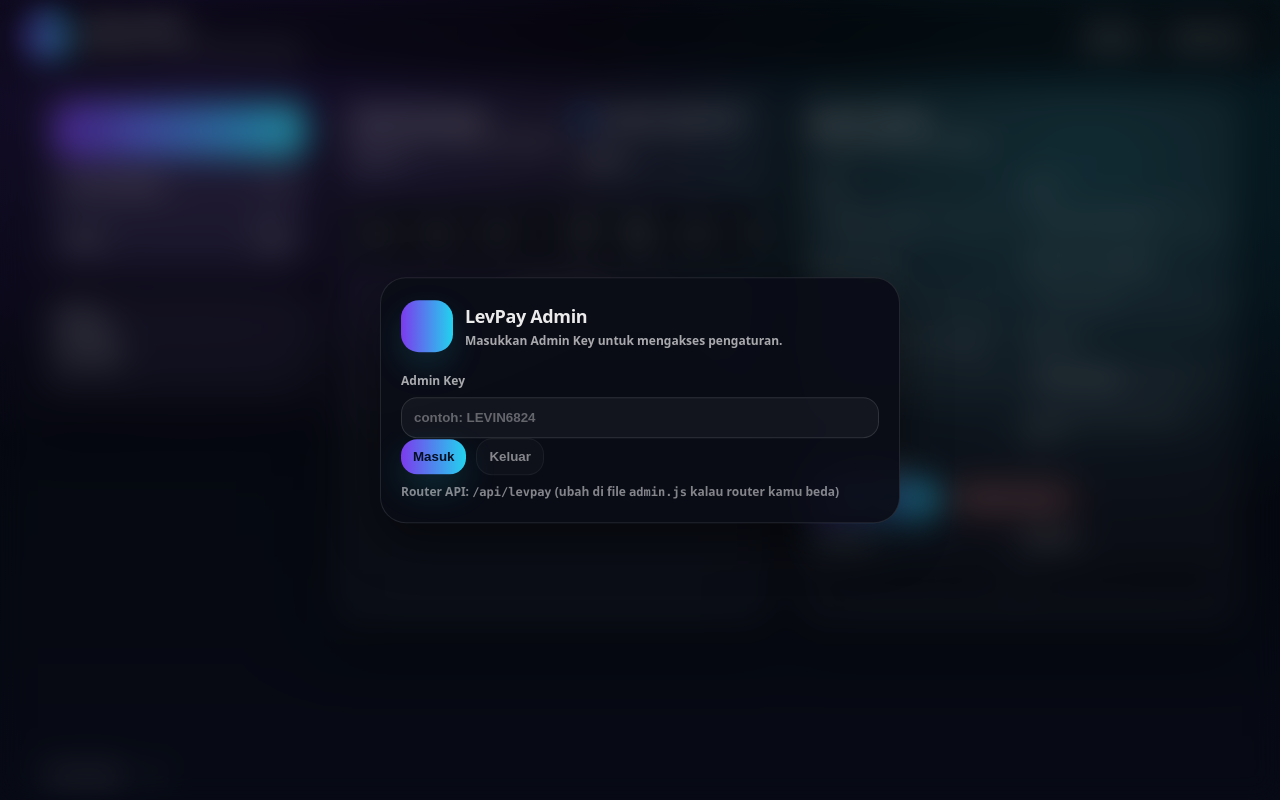
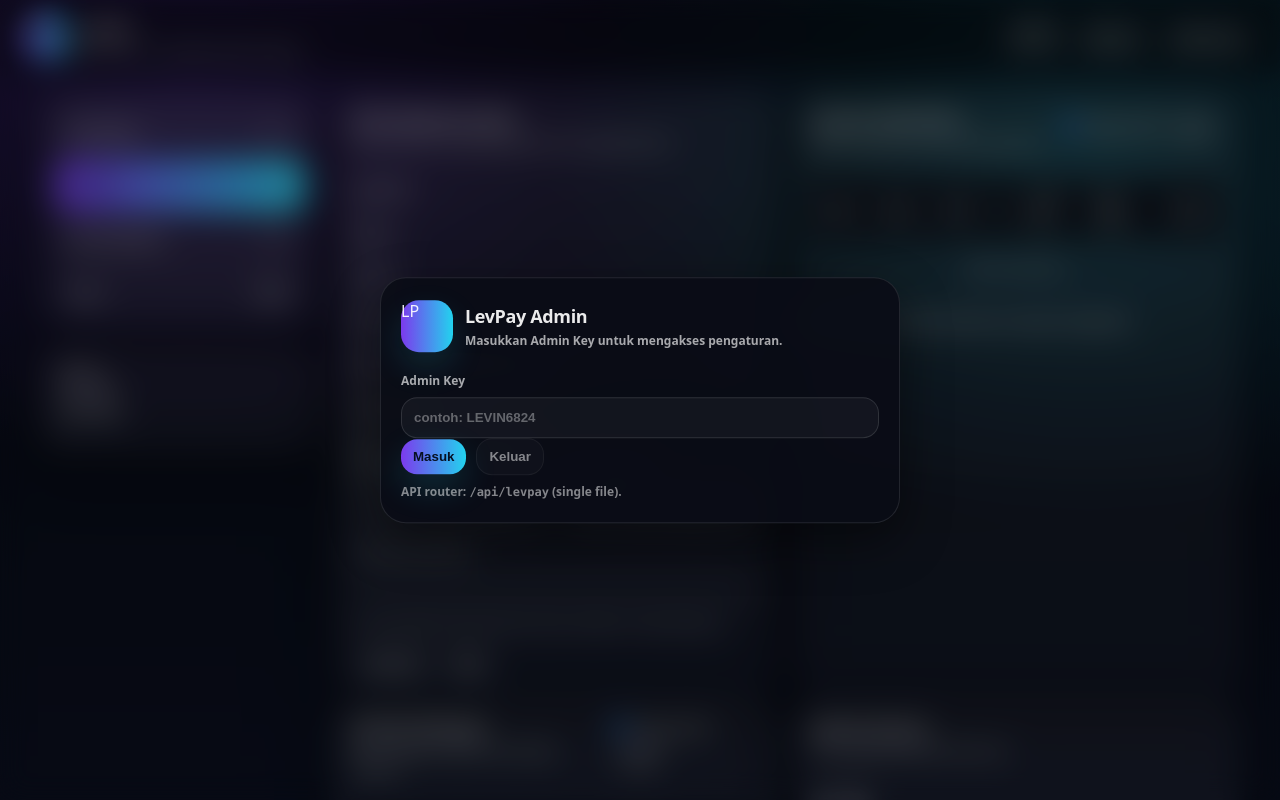
Before and after one commit to levinn68/levpay-api, a website: page admin/admin.html in a window 1280 px wide. Shown: the top 800 px of the page. Drawn offline with Linux system fonts and the light colour scheme.

Commit message:
Add files via upload

```diff
--- a/admin/admin.html
+++ b/admin/admin.html
@@ -13,7 +13,7 @@
     <div class="gate__backdrop"></div>
     <div class="gate__panel">
       <div class="brand">
-        <div class="brand__logo"></div>
+        <div class="brand__logo">LP</div>
         <div>
           <div class="brand__title">LevPay Admin</div>
           <div class="brand__sub">Masukkan Admin Key untuk mengakses pengaturan.</div>
@@ -30,10 +30,10 @@
         </div>
 
         <div class="hint">
-          Router API: <code class="mono">/api/levpay</code> (ubah di file <code class="mono">admin.js</code> kalau router kamu beda)
+          API router: <code class="mono">/api/levpay</code> (single file).
         </div>
 
-        <div id="loginMsg" class="msg"></div>
+        <div id="loginMsg" class="msg" style="display:none;"></div>
       </div>
     </div>
   </div>
@@ -43,9 +43,9 @@
     <header class="topbar">
       <div class="topbar__left">
         <div class="brandMini">
-          <div class="brandMini__logo"></div>
+          <div class="brandMini__logo">LP</div>
           <div>
-            <div class="brandMini__title">LevPay Admin</div>
+            <div class="brandMini__title">LevPay</div>
             <div class="brandMini__sub">
               API: <span class="mono" id="apiBaseText">—</span>
             </div>
@@ -54,6 +54,7 @@
       </div>
 
       <div class="topbar__right">
+        <div class="pill pill--muted" id="pillAccount">ACTIVE</div>
         <button id="btnRefreshAll" class="btn btn--ghost">Refresh</button>
         <button id="btnOpenGate" class="btn btn--ghost">Admin Key</button>
       </div>
@@ -62,7 +63,10 @@
     <main class="layout">
       <aside class="side">
         <div class="side__box">
-          <button class="navItem is-active" data-tab="vouchers">
+          <button class="navItem is-active" data-tab="info">
+            <span>Info Diskon</span><span class="pill" id="pillInfo">—</span>
+          </button>
+          <button class="navItem" data-tab="vouchers">
             <span>Voucher</span><span class="pill" id="pillVoucherCount">0</span>
           </button>
           <button class="navItem" data-tab="monthly">
@@ -86,8 +90,112 @@
       </aside>
 
       <section class="main">
+        <!-- INFO TAB -->
+        <div class="tab is-on" id="tab-info">
+          <div class="grid2">
+            <div class="card">
+              <div class="card__head">
+                <div>
+                  <div class="card__title">Promo Bulanan (Info)</div>
+                  <div class="card__sub">Status, diskon, limit global/bulan, dan usage bulan ini.</div>
+                </div>
+              </div>
+              <div class="card__body">
+                <div class="infoGrid">
+                  <div class="kv">
+                    <div class="kv__k">Enabled</div>
+                    <div class="kv__v" id="infoMonthlyEnabled">—</div>
+                  </div>
+                  <div class="kv">
+                    <div class="kv__k">Name</div>
+                    <div class="kv__v" id="infoMonthlyName">—</div>
+                  </div>
+                  <div class="kv">
+                    <div class="kv__k">Diskon</div>
+                    <div class="kv__v" id="infoMonthlyPercent">—</div>
+                  </div>
+                  <div class="kv">
+                    <div class="kv__k">Max Rp</div>
+                    <div class="kv__v" id="infoMonthlyMaxRp">—</div>
+                  </div>
+                  <div class="kv">
+                    <div class="kv__k">Max Uses (global/bulan)</div>
+                    <div class="kv__v" id="infoMonthlyMaxUses">—</div>
+                  </div>
+                  <div class="kv">
+                    <div class="kv__k">Used (bulan ini)</div>
+                    <div class="kv__v" id="infoMonthlyUsed">—</div>
+                  </div>
+                </div>
+
+                <div class="hr"></div>
+
+                <div class="miniTitle">Generate deviceKey (SHA-256)</div>
+                <div class="formGrid">
+                  <div class="field">
+                    <label class="label">Device ID</label>
+                    <input id="info_deviceId" class="input mono" placeholder="contoh: dev_android_1" />
+                  </div>
+                  <div class="field">
+                    <label class="label">Device Pepper</label>
+                    <input id="info_pepper" class="input mono" placeholder="harus sama dengan DEVICE_PEPPER backend" />
+                  </div>
+                  <div class="field field--full">
+                    <label class="label">deviceKey (SHA-256)</label>
+                    <input id="info_deviceKey" class="input mono" readonly />
+                    <div class="hint">Ini yang dipakai backend buat limit monthly (1×/device/bulan).</div>
+                  </div>
+                </div>
+                <div class="btnRow" style="margin-top:10px;">
+                  <button id="btnInfoGenKey" class="btn btn--ghost">Generate</button>
+                  <button id="btnInfoCopyKey" class="btn btn--ghost">Copy</button>
+                </div>
+              </div>
+            </div>
+
+            <div class="card">
+              <div class="card__head">
+                <div>
+                  <div class="card__title">Voucher Aktif (Info)</div>
+                  <div class="card__sub">Daftar voucher ON. Scroll hanya di box.</div>
+                </div>
+                <div class="headActions">
+                  <label class="seg">
+                    <input id="onlyActiveToggle" type="checkbox" checked />
+                    <span>Hanya ON</span>
+                  </label>
+                  <button id="btnLoadVouchersInfo" class="btn btn--ghost">Load</button>
+                </div>
+              </div>
+              <div class="card__body card__body--pad0">
+                <div class="tableWrap" id="voucherInfoWrap">
+                  <table class="table">
+                    <thead>
+                      <tr>
+                        <th>Kode</th>
+                        <th>Nama</th>
+                        <th>Aktif</th>
+                        <th>%</th>
+                        <th>Max Rp</th>
+                        <th>Max Uses</th>
+                        <th>Expire</th>
+                      </tr>
+                    </thead>
+                    <tbody id="voucherInfoTbody">
+                      <tr><td colspan="7" class="mutedCell">Belum ada data.</td></tr>
+                    </tbody>
+                  </table>
+                </div>
+              </div>
+              <div class="card__foot">
+                Kode voucher tidak disensor (sesuai request).
+              </div>
+            </div>
+          </div>
+        </div>
+
         <!-- VOUCHERS TAB -->
-        <div class="tab is-on" id="tab-vouchers">
+        <div class="tab" id="tab-vouchers">
           <div class="grid2">
             <div class="card">
               <div class="card__head">
@@ -95,16 +203,16 @@
                   <div class="card__title">Voucher Manager</div>
                   <div class="card__sub">Buat / update voucher, lalu disable voucher.</div>
                 </div>
-                <div class="row row--gap">
-                  <label class="check">
-                    <input id="onlyActiveToggle" type="checkbox" checked />
-                    <span>Hanya yang aktif</span>
+                <div class="headActions">
+                  <label class="seg">
+                    <input id="onlyActiveToggle2" type="checkbox" checked />
+                    <span>Hanya ON</span>
                   </label>
                   <button id="btnLoadVouchers" class="btn btn--ghost">Load</button>
                 </div>
               </div>
 
-              <div class="card__body">
+              <div class="card__body card__body--pad0">
                 <div class="tableWrap">
                   <table class="table">
                     <thead>
@@ -116,7 +224,7 @@
                         <th>Max Rp</th>
                         <th>Max Uses</th>
                         <th>Expire</th>
-                        <th class="tRight">Aksi</th>
+                        <th class="tRight">Pilih</th>
                       </tr>
                     </thead>
                     <tbody id="voucherTbody">
@@ -131,11 +239,18 @@
               <div class="card__head">
                 <div>
                   <div class="card__title">Upsert Voucher</div>
-                  <div class="card__sub">Isi detail voucher lalu simpan.</div>
+                  <div class="card__sub">curl + JSON otomatis di atas form.</div>
                 </div>
               </div>
 
               <div class="card__body">
+                <div class="miniTitle">curl (auto)</div>
+                <pre class="codeBox" id="curlVoucher">—</pre>
+                <div class="miniTitle" style="margin-top:10px;">Response</div>
+                <pre class="codeBox codeBox--json" id="jsonVoucher">—</pre>
+
+                <div class="hr"></div>
+
                 <div class="formGrid">
                   <div class="field">
                     <label class="label">Code</label>
@@ -174,23 +289,12 @@
                   </div>
                 </div>
 
-                <div class="row row--gap">
+                <div class="btnRow" style="margin-top:12px;">
                   <button id="btnUpsertVoucher" class="btn btn--primary">Simpan Voucher</button>
                   <button id="btnDisableVoucher" class="btn btn--danger">Disable Voucher</button>
                 </div>
 
-                <div class="split">
-                  <div>
-                    <div class="miniTitle">curl (auto)</div>
-                    <pre class="codebox" id="curlVoucher">—</pre>
-                  </div>
-                  <div>
-                    <div class="miniTitle">Response</div>
-                    <pre class="codebox" id="jsonVoucher">—</pre>
-                  </div>
-                </div>
-
-                <div id="msgVoucher" class="msg"></div>
+                <div id="msgVoucher" class="msg" style="display:none;"></div>
               </div>
             </div>
           </div>
@@ -203,15 +307,22 @@
               <div class="card__head">
                 <div>
                   <div class="card__title">Promo Bulanan</div>
-                  <div class="card__sub">1× per device per bulan (kecuali unlimited deviceKey). Ada limit global pemakaian per bulan (maxUses).</div>
+                  <div class="card__sub">1× per device per bulan + optional maxUses global/bulan.</div>
                 </div>
-                <div class="row row--gap">
+                <div class="headActions">
                   <button id="btnLoadMonthly" class="btn btn--ghost">Load</button>
                   <button id="btnSaveMonthly" class="btn btn--primary">Save</button>
                 </div>
               </div>
 
               <div class="card__body">
+                <div class="miniTitle">curl (auto)</div>
+                <pre class="codeBox" id="curlMonthly">—</pre>
+                <div class="miniTitle" style="margin-top:10px;">Response</div>
+                <pre class="codeBox codeBox--json" id="jsonMonthly">—</pre>
+
+                <div class="hr"></div>
+
                 <div class="formGrid">
                   <div class="field field--full">
                     <label class="check">
@@ -237,23 +348,12 @@
 
                   <div class="field">
                     <label class="label">Max Uses / bulan (kosong = unlimited)</label>
-                    <input id="m_maxUses" class="input" inputmode="numeric" placeholder="contoh: 200 (limit global per bulan)" />
-                    <div class="hint">Device tetap 1×/bulan. Ini batas total pemakaian global per bulan.</div>
+                    <input id="m_maxUses" class="input" inputmode="numeric" placeholder="contoh: 100 (global per bulan)" />
+                    <div class="hint">Device tetap 1×/bulan. Ini limit global pemakaian promo per bulan.</div>
                   </div>
                 </div>
 
-                <div class="split">
-                  <div>
-                    <div class="miniTitle">curl (auto)</div>
-                    <pre class="codebox" id="curlMonthly">—</pre>
-                  </div>
-                  <div>
-                    <div class="miniTitle">Response</div>
-                    <pre class="codebox" id="jsonMonthly">—</pre>
-                  </div>
-                </div>
-
-                <div id="msgMonthly" class="msg"></div>
+                <div id="msgMonthly" class="msg" style="display:none;"></div>
               </div>
             </div>
 
@@ -261,7 +361,7 @@
               <div class="card__head">
                 <div>
                   <div class="card__title">Unlimited DeviceKey</div>
-                  <div class="card__sub">Tambah deviceKey (SHA256) untuk bypass limit bulanan.</div>
+                  <div class="card__sub">Tambah deviceKey (SHA256) untuk bypass limit monthly.</div>
                 </div>
               </div>
 
@@ -274,8 +374,7 @@
 
                   <div class="field field--full">
                     <label class="label">Device Pepper</label>
-                    <input id="dev_pepper" class="input mono" placeholder="isi pepper yang sama dengan backend (DEVICE_PEPPER)" />
-                    <div class="hint">Pepper harus sama dengan backend. Kalau beda, deviceKey juga beda.</div>
+                    <input id="dev_pepper" class="input mono" placeholder="isi pepper sama dengan backend" />
                   </div>
 
                   <div class="field field--full">
@@ -284,13 +383,13 @@
                   </div>
                 </div>
 
-                <div class="row row--gap">
+                <div class="btnRow" style="margin-top:10px;">
                   <button id="btnGenKey" class="btn btn--ghost">Generate</button>
                   <button id="btnAddUnlimited" class="btn btn--primary">Add Unlimited</button>
                   <button id="btnRemoveUnlimited" class="btn btn--danger">Remove</button>
                 </div>
 
-                <div class="tableWrap tableWrap--mini">
+                <div class="tableWrap" style="margin-top:12px; max-height:260px;">
                   <table class="table">
                     <thead>
                       <tr>
@@ -304,7 +403,7 @@
                   </table>
                 </div>
 
-                <div id="msgUnlimited" class="msg"></div>
+                <div id="msgUnlimited" class="msg" style="display:none;"></div>
               </div>
             </div>
           </div>
@@ -316,10 +415,12 @@
             <div class="card__head">
               <div>
                 <div class="card__title">Tools</div>
-                <div class="card__sub">Test <span class="mono">discount.apply</span> biar kamu tau voucher & monthly kepake apa engga.</div>
+                <div class="card__sub">Apply + Commit/Release (biar gak “kepake tapi belum bayar”).</div>
               </div>
-              <div class="row row--gap">
-                <button id="btnRunApply" class="btn btn--primary">Run</button>
+              <div class="headActions">
+                <button id="btnRunApply" class="btn btn--primary">Apply</button>
+                <button id="btnRunCommit" class="btn btn--ghost">Commit</button>
+                <button id="btnRunRelease" class="btn btn--danger">Release</button>
               </div>
             </div>
 
@@ -343,20 +444,14 @@
                 </div>
               </div>
 
-              <div class="split">
-                <div>
-                  <div class="miniTitle">curl (auto)</div>
-                  <pre class="codebox" id="curlApply">—</pre>
-                </div>
-                <div>
-                  <div class="miniTitle">Response</div>
-                  <pre class="codebox" id="jsonApply">—</pre>
-                </div>
-              </div>
+              <div class="miniTitle" style="margin-top:12px;">curl (auto)</div>
+              <pre class="codeBox" id="curlApply">—</pre>
+              <div class="miniTitle" style="margin-top:10px;">Response</div>
+              <pre class="codeBox codeBox--json" id="jsonApply">—</pre>
 
               <div class="hint">
-                Kalau Termux bisa tapi frontend kamu nggak kepotong, biasanya:
-                <span class="mono">router</span> beda / salah <span class="mono">action</span> / admin key kepake ke endpoint publik.
+                Kalau apply doang tapi tidak bayar: klik <b>Release</b> supaya slot balik.
+                Kalau sudah bayar: klik <b>Commit</b> supaya benar-benar kepake (uses++ / used deviceKey).
               </div>
             </div>
           </div>
```
